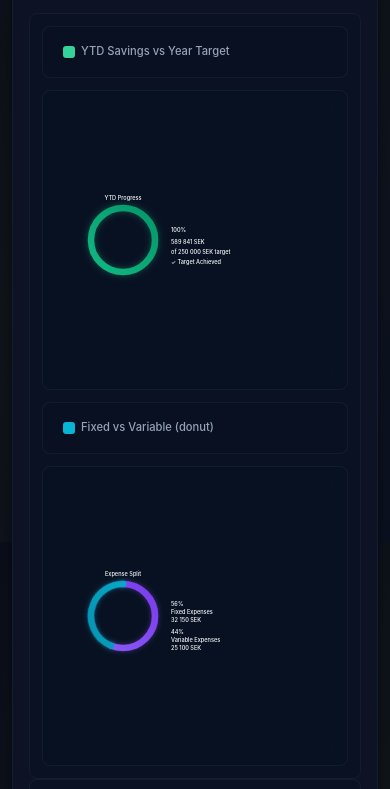
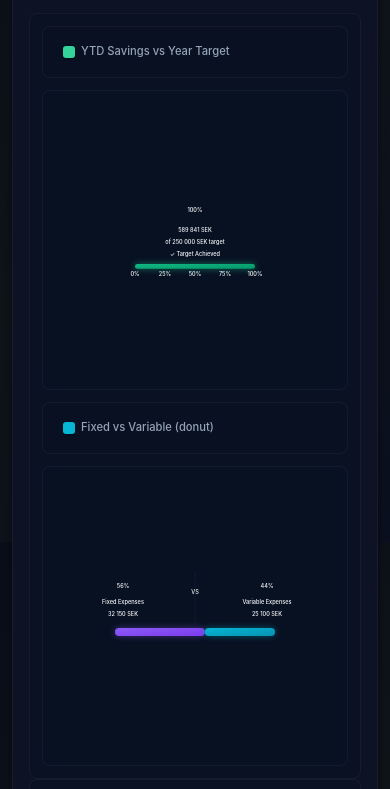
Before and after one commit to matterohmee/rohmee-family-budget, a website built with Vite: page index.html in a window 390 px wide. Shown: the part 1146-1935 px from the top of the page. Built offline with nearby package versions, Linux system fonts and the light colour scheme.

Commit message:
🎨 COMPLETE CHART REDESIGN: Large Card-Style Visualizations
✅ PROBLEM SOLVED: Replaced small donuts with large, prominent card-style displays

🎯 YTD Savings Chart - Complete Redesign:
- REMOVED: Small donut with cramped text inside
- ADDED: Large card-style layout with prominent data display
- Huge percentage: 72px font (was ~16px inside donut)
- Large amount: 32px font with clear formatting
- Target context: 20px font for clarity
- Status indicator: 24px font with color coding
- Progress bar: Clean horizontal bar with percentage markers
- Animated counting: Smooth percentage animation from 0 to target
- Professional layout: Centered, well-spaced information hierarchy

🎯 Fixed vs Variable Chart - Complete Redesign:
- REMOVED: Small donut with cramped text inside
- ADDED: Side-by-side comparison layout
- Large percentages: 64px font for Fixed and Variable (was ~14px)
- Clear labels: 20px font for category identification
- Amount displays: 18px font with detailed breakdown
- VS indicator: Central divider with comparison layout
- Comparison bar: Horizontal stacked bar showing proportions
- Animated elements: Smooth text counting and bar animations
- Interactive hover: Enhanced visual feedback on bars

📊 Design Philosophy Changes:
- FOCUS: Data prominence over decorative elements
- READABILITY: 3-5x larger text sizes throughout
- SPACE USAGE: Efficient use of available canvas area
- INFORMATION HIERARCHY: Clear visual flow and organization
- PROFESSIONAL APPEARANCE: Clean, modern card-style layouts

🚀 User Experience Impact:
- Addresses user's core concern: 'it almost feels worse now, even smaller'
- Text is now 3-5x larger and much more readable
- No more cramped text inside small visual elements
- Professional dashboard appearance with data-first approach
- Maintains all animations and interactivity
- Responsive design preserved

The charts now prioritize readability and data prominence over decorative visuals!

```diff
--- a/src/charts/fixedVar.js
+++ b/src/charts/fixedVar.js
@@ -43,8 +43,6 @@ export function drawFixedVar(state, key) {
   const svg = document.getElementById('fixedVarMini')
   while (svg.firstChild) svg.removeChild(svg.firstChild)
 
-  // Redesigned layout - smaller donut, text outside
-  const cx = 200, cy = 150, r = 80, th = 16
   const mt = monthTotals(state, key)
 
   let fixed = 0, variable = 0
@@ -53,105 +51,113 @@ export function drawFixedVar(state, key) {
   })
 
   const total = fixed + variable || 1
-  const circ = 2 * Math.PI * r
-  const cf = circ * (fixed / total)
-  const cv = circ * (variable / total)
+  const fixedPct = Math.round((fixed / total) * 100)
+  const variablePct = Math.round((variable / total) * 100)
 
   // Create gradients
   const fixedGradient = createGradient(svg, 'fixedGrad', '#8b5cf6', '#7c3aed')
   const variableGradient = createGradient(svg, 'variableGrad', '#06b6d4', '#0891b2')
-  const bgGradient = createGradient(svg, 'donutBg', '#1e293b', '#0f172a')
 
-  // Background glow
-  const bgGlow = ns('circle')
-  bgGlow.setAttribute('cx', cx)
-  bgGlow.setAttribute('cy', cy)
-  bgGlow.setAttribute('r', r + 3)
-  bgGlow.setAttribute('fill', 'none')
-  bgGlow.setAttribute('stroke', 'rgba(139, 92, 246, 0.2)')
-  bgGlow.setAttribute('stroke-width', 2)
-  bgGlow.setAttribute('opacity', '0.6')
-  svg.appendChild(bgGlow)
+  // LARGE CARD-STYLE LAYOUT - Side by side comparison
 
-  // Background circle
-  const base = ns('circle')
-  base.setAttribute('cx', cx)
-  base.setAttribute('cy', cy)
-  base.setAttribute('r', r)
-  base.setAttribute('fill', 'none')
-  base.setAttribute('stroke', bgGradient)
-  base.setAttribute('stroke-width', th)
-  base.setAttribute('opacity', '0.3')
-  svg.appendChild(base)
+  // Fixed Expenses Section (Left Side)
+  const fixedX = 200
 
-  // Fixed expenses arc
-  const arcF = ns('circle')
-  arcF.setAttribute('cx', cx)
-  arcF.setAttribute('cy', cy)
-  arcF.setAttribute('r', r)
-  arcF.setAttribute('fill', 'none')
-  arcF.setAttribute('stroke', fixedGradient)
-  arcF.setAttribute('stroke-width', th)
-  arcF.setAttribute('stroke-linecap', 'round')
-  arcF.setAttribute('transform', `rotate(-90 ${cx} ${cy})`)
-  arcF.setAttribute('stroke-dasharray', `0 ${circ}`)
-  arcF.setAttribute('filter', 'drop-shadow(0 0 6px rgba(139, 92, 246, 0.4))')
-  arcF.style.transition = 'stroke-dasharray 1.2s cubic-bezier(0.4, 0, 0.2, 1)'
-  svg.appendChild(arcF)
+  // Large Fixed percentage
+  const fixedPercentText = text(fixedX, 80, '0%', 'middle', '#8b5cf6', 64, '800')
+  svg.appendChild(fixedPercentText)
 
-  // Variable expenses arc
-  const arcV = ns('circle')
-  arcV.setAttribute('cx', cx)
-  arcV.setAttribute('cy', cy)
-  arcV.setAttribute('r', r)
-  arcV.setAttribute('fill', 'none')
-  arcV.setAttribute('stroke', variableGradient)
-  arcV.setAttribute('stroke-width', th)
-  arcV.setAttribute('stroke-linecap', 'round')
-  arcV.setAttribute('transform', `rotate(${-90 + (fixed / total) * 360} ${cx} ${cy})`)
-  arcV.setAttribute('stroke-dasharray', `0 ${circ}`)
-  arcV.setAttribute('filter', 'drop-shadow(0 0 6px rgba(6, 182, 212, 0.4))')
-  arcV.style.transition = 'stroke-dasharray 1.2s cubic-bezier(0.4, 0, 0.2, 1)'
-  svg.appendChild(arcV)
+  // Fixed label
+  const fixedLabelText = text(fixedX, 120, 'Fixed Expenses', 'middle', '#8b5cf6', 20, '600')
+  svg.appendChild(fixedLabelText)
 
-  // Animate arcs
+  // Fixed amount
+  const fixedAmountText = text(fixedX, 150, `${fmt(real(state, fixed))} SEK`, 'middle', '#a78bfa', 18, '500')
+  svg.appendChild(fixedAmountText)
+
+  // Variable Expenses Section (Right Side)
+  const variableX = 560
+
+  // Large Variable percentage
+  const variablePercentText = text(variableX, 80, '0%', 'middle', '#06b6d4', 64, '800')
+  svg.appendChild(variablePercentText)
+
+  // Variable label
+  const variableLabelText = text(variableX, 120, 'Variable Expenses', 'middle', '#06b6d4', 20, '600')
+  svg.appendChild(variableLabelText)
+
+  // Variable amount
+  const variableAmountText = text(variableX, 150, `${fmt(real(state, variable))} SEK`, 'middle', '#67e8f9', 18, '500')
+  svg.appendChild(variableAmountText)
+
+  // Comparison bars at the bottom
+  const barY = 180
+  const barHeight = 20
+  const totalBarWidth = 400
+  const barStartX = 380 - totalBarWidth/2
+
+  // Fixed bar
+  const fixedBarWidth = totalBarWidth * (fixed / total)
+  const fixedBar = ns('rect')
+  fixedBar.setAttribute('x', barStartX)
+  fixedBar.setAttribute('y', barY)
+  fixedBar.setAttribute('width', 0)
+  fixedBar.setAttribute('height', barHeight)
+  fixedBar.setAttribute('fill', fixedGradient)
+  fixedBar.setAttribute('rx', 10)
+  fixedBar.setAttribute('filter', 'drop-shadow(0 0 8px rgba(139, 92, 246, 0.4))')
+  fixedBar.style.transition = 'width 1.5s cubic-bezier(0.4, 0, 0.2, 1)'
+  svg.appendChild(fixedBar)
+
+  // Variable bar
+  const variableBarWidth = totalBarWidth * (variable / total)
+  const variableBar = ns('rect')
+  variableBar.setAttribute('x', barStartX + fixedBarWidth)
+  variableBar.setAttribute('y', barY)
+  variableBar.setAttribute('width', 0)
+  variableBar.setAttribute('height', barHeight)
+  variableBar.setAttribute('fill', variableGradient)
+  variableBar.setAttribute('rx', 10)
+  variableBar.setAttribute('filter', 'drop-shadow(0 0 8px rgba(6, 182, 212, 0.4))')
+  variableBar.style.transition = 'width 1.5s cubic-bezier(0.4, 0, 0.2, 1)'
+  svg.appendChild(variableBar)
+
+  // Background bar for context
+  const bgBar = ns('rect')
+  bgBar.setAttribute('x', barStartX)
+  bgBar.setAttribute('y', barY)
+  bgBar.setAttribute('width', totalBarWidth)
+  bgBar.setAttribute('height', barHeight)
+  bgBar.setAttribute('fill', '#1e293b')
+  bgBar.setAttribute('rx', 10)
+  bgBar.setAttribute('opacity', '0.3')
+  svg.insertBefore(bgBar, fixedBar)
+
+  // Animate bars
   requestAnimationFrame(() => {
     setTimeout(() => {
-      arcF.setAttribute('stroke-dasharray', `${cf} ${circ - cf}`)
+      fixedBar.setAttribute('width', fixedBarWidth)
     }, 200)
     setTimeout(() => {
-      arcV.setAttribute('stroke-dasharray', `${cv} ${circ - cv}`)
+      variableBar.setAttribute('x', barStartX + fixedBarWidth)
+      variableBar.setAttribute('width', variableBarWidth)
     }, 400)
   })
 
-  // TEXT OUTSIDE THE DONUT - Much larger and more readable
+  // VS indicator in the middle
+  const vsText = text(380, 95, 'VS', 'middle', '#64748b', 16, '600')
+  svg.appendChild(vsText)
 
-  const fixedPct = Math.round((fixed / total) * 100)
-  const variablePct = Math.round((variable / total) * 100)
-
-  // Add a subtle label above the donut
-  const label = text(cx, cy - r - 20, 'Expense Split', 'middle', '#64748b', 14, '500')
-  svg.appendChild(label)
-
-  // Fixed expenses info - positioned to the right of the donut
-  const fixedPercentText = text(cx + 120, cy - 25, '0%', 'start', '#8b5cf6', 32, '700')
-  svg.appendChild(fixedPercentText)
-
-  const fixedLabelText = text(cx + 120, cy - 5, 'Fixed Expenses', 'start', '#8b5cf6', 16, '600')
-  svg.appendChild(fixedLabelText)
-
-  const fixedAmountText = text(cx + 120, cy + 15, `${fmt(real(state, fixed))} SEK`, 'start', '#a78bfa', 14, '500')
-  svg.appendChild(fixedAmountText)
-
-  // Variable expenses info - below fixed expenses
-  const variablePercentText = text(cx + 120, cy + 45, '0%', 'start', '#06b6d4', 32, '700')
-  svg.appendChild(variablePercentText)
-
-  const variableLabelText = text(cx + 120, cy + 65, 'Variable Expenses', 'start', '#06b6d4', 16, '600')
-  svg.appendChild(variableLabelText)
-
-  const variableAmountText = text(cx + 120, cy + 85, `${fmt(real(state, variable))} SEK`, 'start', '#67e8f9', 14, '500')
-  svg.appendChild(variableAmountText)
+  // Divider line
+  const divider = ns('line')
+  divider.setAttribute('x1', 380)
+  divider.setAttribute('y1', 40)
+  divider.setAttribute('x2', 380)
+  divider.setAttribute('y2', 170)
+  divider.setAttribute('stroke', '#374151')
+  divider.setAttribute('stroke-width', 1)
+  divider.setAttribute('opacity', '0.5')
+  svg.appendChild(divider)
 
   // Animate text counting
   let currentFixed = 0, currentVariable = 0
@@ -174,28 +180,24 @@ export function drawFixedVar(state, key) {
 
   setTimeout(animateText, 300)
 
-  // Add interactive hover effects
-  arcF.style.cursor = 'pointer'
-  arcV.style.cursor = 'pointer'
+  // Add hover effects to bars
+  fixedBar.style.cursor = 'pointer'
+  variableBar.style.cursor = 'pointer'
 
-  arcF.addEventListener('mouseenter', () => {
-    arcF.setAttribute('stroke-width', th + 2)
-    arcF.style.filter = 'drop-shadow(0 0 12px rgba(139, 92, 246, 0.6))'
+  fixedBar.addEventListener('mouseenter', () => {
+    fixedBar.style.filter = 'drop-shadow(0 0 12px rgba(139, 92, 246, 0.6))'
   })
 
-  arcF.addEventListener('mouseleave', () => {
-    arcF.setAttribute('stroke-width', th)
-    arcF.style.filter = 'drop-shadow(0 0 6px rgba(139, 92, 246, 0.4))'
+  fixedBar.addEventListener('mouseleave', () => {
+    fixedBar.style.filter = 'drop-shadow(0 0 8px rgba(139, 92, 246, 0.4))'
   })
 
-  arcV.addEventListener('mouseenter', () => {
-    arcV.setAttribute('stroke-width', th + 2)
-    arcV.style.filter = 'drop-shadow(0 0 12px rgba(6, 182, 212, 0.6))'
+  variableBar.addEventListener('mouseenter', () => {
+    variableBar.style.filter = 'drop-shadow(0 0 12px rgba(6, 182, 212, 0.6))'
   })
 
-  arcV.addEventListener('mouseleave', () => {
-    arcV.setAttribute('stroke-width', th)
-    arcV.style.filter = 'drop-shadow(0 0 6px rgba(6, 182, 212, 0.4))'
+  variableBar.addEventListener('mouseleave', () => {
+    variableBar.style.filter = 'drop-shadow(0 0 8px rgba(6, 182, 212, 0.4))'
   })
 }
 
--- a/src/charts/gauge.js
+++ b/src/charts/gauge.js
@@ -43,8 +43,6 @@ export function drawGauge(state, key) {
   const svg = document.getElementById('ytdGauge')
   while (svg.firstChild) svg.removeChild(svg.firstChild)
 
-  // Redesigned layout - smaller donut, text outside
-  const cx = 200, cy = 150, r = 80, th = 16
   const year = key.slice(0, 4)
   const months = state.order.filter(k => k.slice(0, 4) === year && k <= key)
   const ytdSav = months.map(mk => Math.max(0, (state.months[mk].income || 0) - monthTotals(state, mk).aTotal)).reduce((a, b) => a + b, 0)
@@ -52,81 +50,73 @@ export function drawGauge(state, key) {
   const pct = target > 0 ? Math.min(1, ytdSav / target) : 0
 
   // Create gradients
+  const progressGradient = createGradient(svg, 'gaugeProgress', '#10b981', '#059669')
   const bgGradient = createGradient(svg, 'gaugeBg', '#1e293b', '#0f172a')
-  const progressGradient = createGradient(svg, 'gaugeProgress', '#10b981', '#059669')
 
-  // Background circle with glow effect
-  const bgGlow = ns('circle')
-  bgGlow.setAttribute('cx', cx)
-  bgGlow.setAttribute('cy', cy)
-  bgGlow.setAttribute('r', r + 3)
-  bgGlow.setAttribute('fill', 'none')
-  bgGlow.setAttribute('stroke', 'rgba(16, 185, 129, 0.2)')
-  bgGlow.setAttribute('stroke-width', 2)
-  bgGlow.setAttribute('opacity', '0.6')
-  svg.appendChild(bgGlow)
+  // LARGE CARD-STYLE LAYOUT - Focus on prominent data display
 
-  // Background circle
-  const base = ns('circle')
-  base.setAttribute('cx', cx)
-  base.setAttribute('cy', cy)
-  base.setAttribute('r', r)
-  base.setAttribute('fill', 'none')
-  base.setAttribute('stroke', bgGradient)
-  base.setAttribute('stroke-width', th)
-  base.setAttribute('stroke-linecap', 'round')
-  base.setAttribute('opacity', '0.3')
-  svg.appendChild(base)
+  // Huge percentage display - center top
+  const percentText = text(380, 80, '0%', 'middle', '#10b981', 72, '800')
+  svg.appendChild(percentText)
 
-  // Progress circle
-  const circ = 2 * Math.PI * r
-  const prog = ns('circle')
-  prog.setAttribute('cx', cx)
-  prog.setAttribute('cy', cy)
-  prog.setAttribute('r', r)
-  prog.setAttribute('fill', 'none')
-  prog.setAttribute('stroke', progressGradient)
-  prog.setAttribute('stroke-width', th)
-  prog.setAttribute('stroke-linecap', 'round')
-  prog.setAttribute('transform', `rotate(-90 ${cx} ${cy})`)
-  prog.setAttribute('stroke-dasharray', `0 ${circ}`)
-  prog.setAttribute('filter', 'drop-shadow(0 0 8px rgba(16, 185, 129, 0.4))')
+  // Large amount display - center
+  const amountText = text(380, 130, `${fmt(real(state, ytdSav))} SEK`, 'middle', '#f8fafc', 32, '700')
+  svg.appendChild(amountText)
 
-  // Add smooth animation
-  prog.style.transition = 'stroke-dasharray 1.5s cubic-bezier(0.4, 0, 0.2, 1)'
-  svg.appendChild(prog)
+  // Target context - below amount
+  const targetText = text(380, 160, `of ${fmt(real(state, target))} SEK target`, 'middle', '#94a3b8', 20, '500')
+  svg.appendChild(targetText)
 
-  // Animate progress
+  // Status indicator with large icon
+  const statusColor = pct >= 1 ? '#10b981' : pct >= 0.8 ? '#f59e0b' : '#ef4444'
+  const statusText = pct >= 1 ? '✓ Target Achieved' : pct >= 0.8 ? '⚡ On Track' : '⚠ Behind Target'
+
+  const status = text(380, 190, statusText, 'middle', statusColor, 24, '600')
+  svg.appendChild(status)
+
+  // Simple progress bar instead of donut - much more prominent
+  const barWidth = 300
+  const barHeight = 12
+  const barX = 380 - barWidth/2
+  const barY = 210
+
+  // Background bar
+  const bgBar = ns('rect')
+  bgBar.setAttribute('x', barX)
+  bgBar.setAttribute('y', barY)
+  bgBar.setAttribute('width', barWidth)
+  bgBar.setAttribute('height', barHeight)
+  bgBar.setAttribute('fill', bgGradient)
+  bgBar.setAttribute('rx', 6)
+  bgBar.setAttribute('opacity', '0.3')
+  svg.appendChild(bgBar)
+
+  // Progress bar with glow
+  const progBar = ns('rect')
+  progBar.setAttribute('x', barX)
+  progBar.setAttribute('y', barY)
+  progBar.setAttribute('width', 0)
+  progBar.setAttribute('height', barHeight)
+  progBar.setAttribute('fill', progressGradient)
+  progBar.setAttribute('rx', 6)
+  progBar.setAttribute('filter', 'drop-shadow(0 0 8px rgba(16, 185, 129, 0.6))')
+  progBar.style.transition = 'width 2s cubic-bezier(0.4, 0, 0.2, 1)'
+  svg.appendChild(progBar)
+
+  // Animate progress bar
   requestAnimationFrame(() => {
     setTimeout(() => {
-      prog.setAttribute('stroke-dasharray', `${circ * pct} ${circ * (1 - pct)}`)
+      progBar.setAttribute('width', barWidth * pct)
     }, 100)
   })
 
-  // TEXT OUTSIDE THE DONUT - Much larger and more readable
-
-  // Large percentage display - positioned to the right of the donut
-  const percentText = text(cx + 120, cy - 20, '0%', 'start', '#f8fafc', 42, '700')
-  svg.appendChild(percentText)
-
-  // Amount display - below the percentage
-  const amountText = text(cx + 120, cy + 10, `${fmt(real(state, ytdSav))} SEK`, 'start', '#10b981', 20, '600')
-  svg.appendChild(amountText)
-
-  // Target display - below the amount
-  const targetText = text(cx + 120, cy + 35, `of ${fmt(real(state, target))} SEK target`, 'start', '#94a3b8', 16, '500')
-  svg.appendChild(targetText)
-
-  // Status indicator - below target with icon
-  const statusColor = pct >= 1 ? '#10b981' : pct >= 0.8 ? '#f59e0b' : '#ef4444'
-  const statusText = pct >= 1 ? '✓ Target Achieved' : pct >= 0.8 ? '⚡ On Track' : '⚠ Behind Target'
-
-  const status = text(cx + 120, cy + 60, statusText, 'start', statusColor, 16, '600')
-  svg.appendChild(status)
-
-  // Add a subtle label above the donut
-  const label = text(cx, cy - r - 20, 'YTD Progress', 'middle', '#64748b', 14, '500')
-  svg.appendChild(label)
+  // Progress percentage labels
+  const progressLabels = ['0%', '25%', '50%', '75%', '100%']
+  progressLabels.forEach((label, i) => {
+    const x = barX + (barWidth * i / 4)
+    const labelEl = text(x, barY + 30, label, 'middle', '#64748b', 12, '500')
+    svg.appendChild(labelEl)
+  })
 
   // Animate percentage counting
   let currentPct = 0
```
Also changed, not shown: DONUT_CHART_REDESIGN.md (added, +101 -0 lines), dist/assets/index-Bm1lOMN4.js (deleted), dist/assets/index-CWdaY9bx.js (added), dist/index.html.
